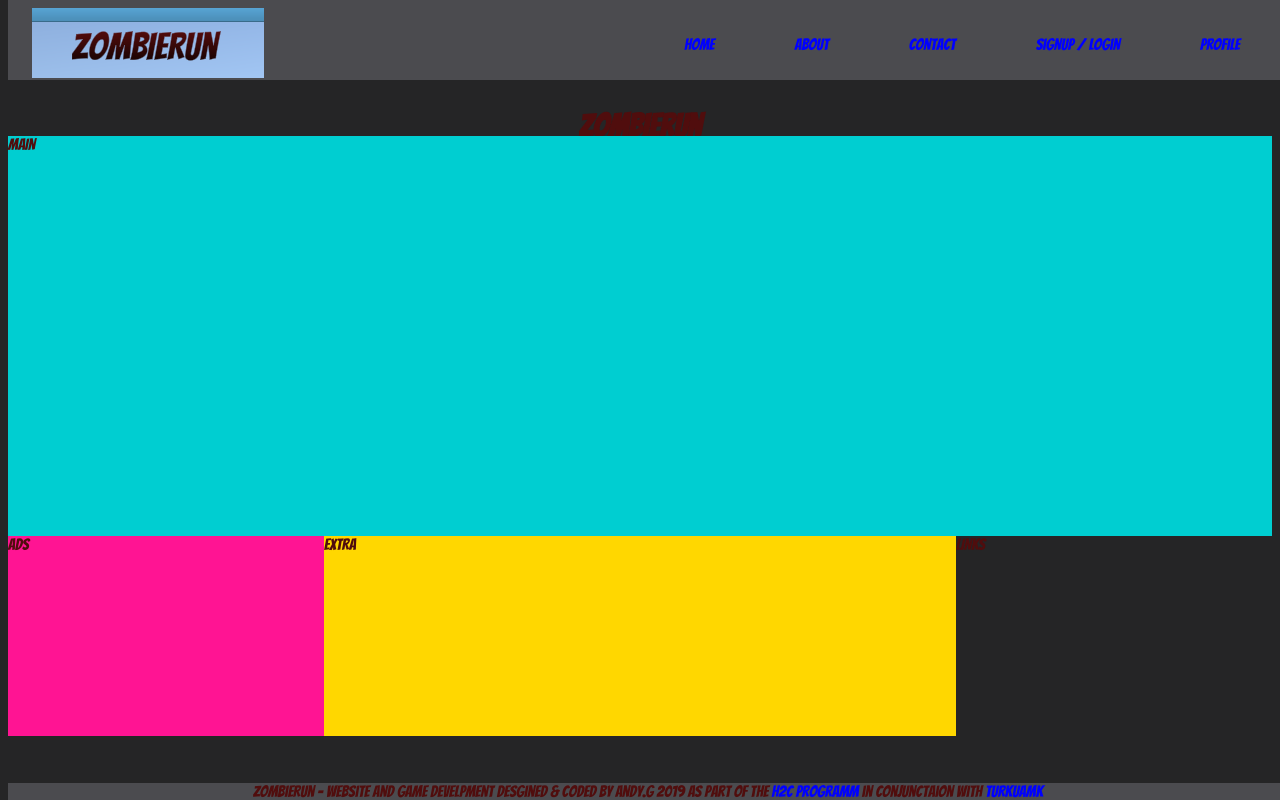
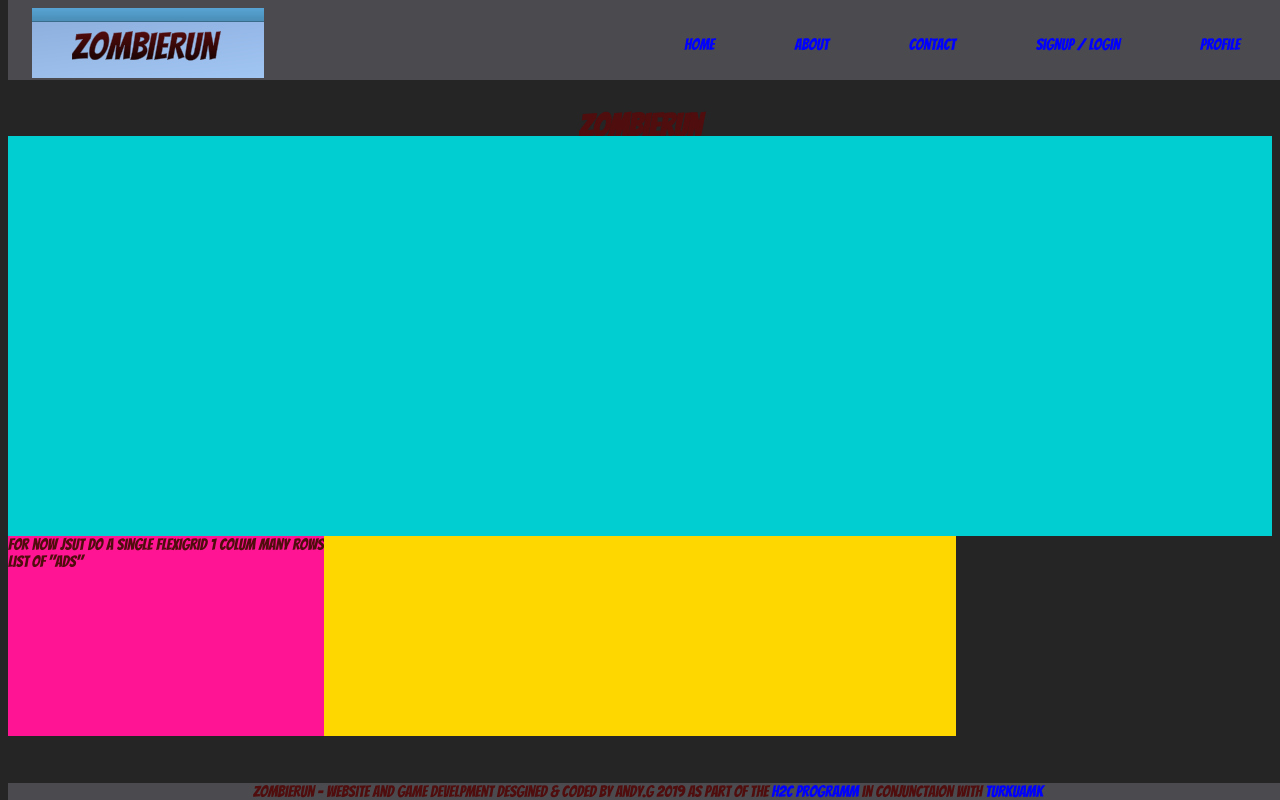
Before and after one commit to agdod/ZombieRun_webSite, a PHP site: page / in a window 1280 px wide. Run offline with PHP 8.4, Linux system fonts and the light colour scheme.

Commit message:
added content holders for index page

```diff
--- a/index.php
+++ b/index.php
@@ -14,10 +14,32 @@
         <?php include ('navbar.php') ?>
         <div id="layout">
                     <div id="header"><h1>ZombieRun</h1></div>
-                    <div id="main">MAIN</div>
-                    <div id="subSectionAds">ADS</div>
-                    <div id="subSectionExtra">EXTRA</div>
-                    <div id="SubSectionLinks">LINKS</div>
+                    <div id="main">
+                        <div id="main_content">
+
+                        </div>
+                        <div id="main_image">
+
+                        </div>
+                    </div>
+                    <div id="subSectionAds">
+                        <div class="ads"> <!-- use class id here as ads could be placed on several areas of the age/ site and set up using a single class -->
+                            <!-- ?php include('ads.php') --> <!-- single file for ads allowing modifation to one file
+                                would allow for a dynmic website althoguh could put more load on HTML requests, accessing for many php files.logo
+                                Although if files are in many pages it will speed up time as file will be cached.  -->
+                                for now jsut do a single flexigrid 1 colum many rows list of "ads"
+                        </div>
+                    </div>
+                    <div id="subSectionExtra">
+                        <div id="extra_content">
+                        </div>
+                    </div>
+                    <div id="SubSectionLinks">
+                        <p>
+                        <!-- ?php include('common_links.php') -->
+                        <p>
+                        <!-- extra links can be added here for indivdual pages -->
+                    </div>
                     <div id="footer">
                        <?php include('footer.php') ?>
                     </div>
```
